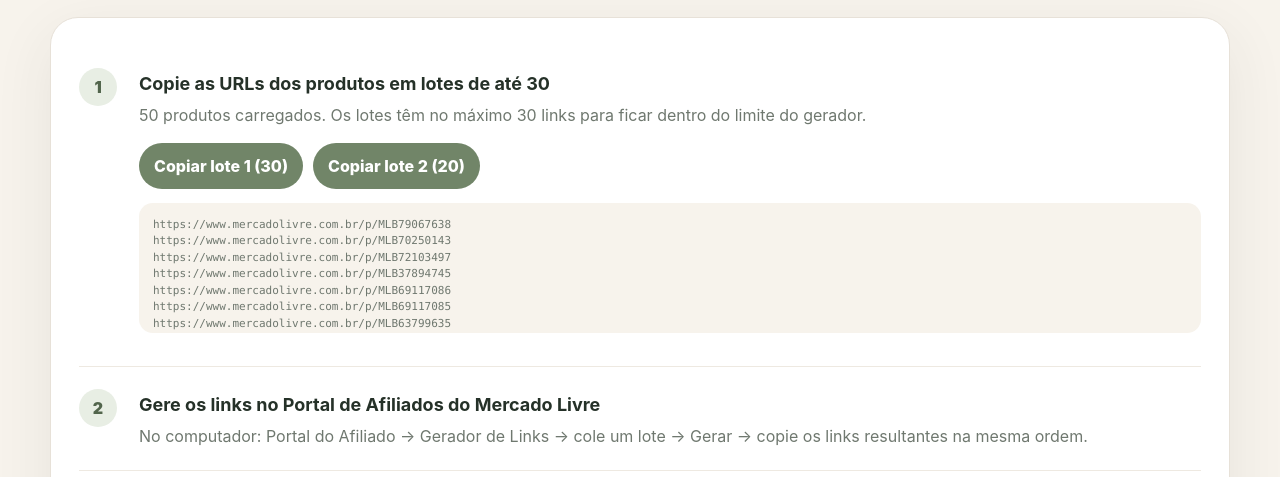
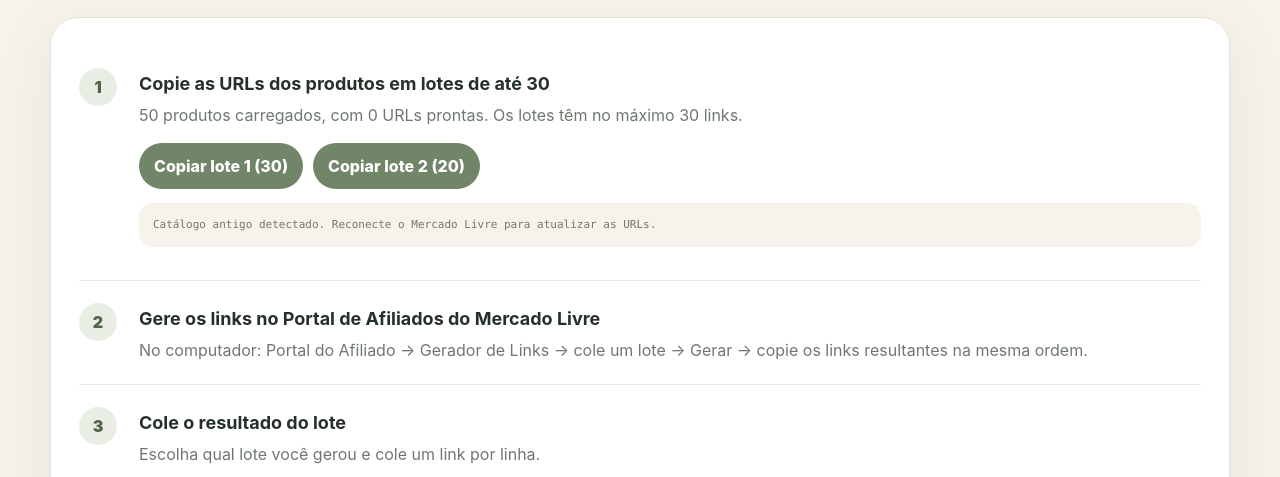
Before and after one commit to RenatoMendesC/casa-no-capricho-api, a website: page public/afiliados.html in a window 1280 px wide. Shown: the part 296-773 px from the top of the page. Drawn offline with Linux system fonts and the light colour scheme.

Commit message:
Bloqueia URLs antigas no gerador de afiliados

```diff
--- a/public/afiliados.html
+++ b/public/afiliados.html
@@ -116,7 +116,7 @@
 
       var products = [];
       var batchSize = 30;
-      var storageKey = "casaNoCaprichoAffiliateLinksV1";
+      var storageKey = "casaNoCaprichoAffiliateLinksV2";
 
       function getSaved(){
         try{return JSON.parse(localStorage.getItem(storageKey)||"{}");}
@@ -137,7 +137,7 @@
       }
 
       function productUrl(product){
-        return product.catalogUrl || ("https://www.mercadolivre.com.br/p/" + product.id);
+        return product.catalogUrl || "";
       }
 
       function extractLinks(text){
@@ -168,7 +168,14 @@
             btn.className = "batch-btn";
             btn.textContent = "Copiar lote " + (index+1) + " (" + batch.length + ")";
             btn.addEventListener("click", function(){
-              var text = batch.map(productUrl).join("\n");
+              var urls = batch.map(productUrl).filter(Boolean);
+
+              if(urls.length !== batch.length){
+                showMessage("Este catálogo ainda está com URLs antigas. Reconecte o Mercado Livre uma vez para atualizar os produtos e tente novamente.", true);
+                return;
+              }
+
+              var text = urls.join("\n");
               navigator.clipboard.writeText(text).then(function(){
                 btn.classList.add("done");
                 btn.textContent = "Lote " + (index+1) + " copiado";
@@ -276,8 +283,10 @@
         })
         .then(function(data){
           products = Array.isArray(data.produtos) ? data.produtos : [];
-          document.getElementById("catalogStatus").textContent = products.length + " produtos carregados. Os lotes têm no máximo 30 links para ficar dentro do limite do gerador.";
-          document.getElementById("urlPreview").textContent = products.slice(0, Math.min(8, products.length)).map(productUrl).join("\n") + (products.length > 8 ? "\n..." : "");
+          var validUrls = products.filter(function(product){ return Boolean(product.catalogUrl); }).length;
+          document.getElementById("catalogStatus").textContent = products.length + " produtos carregados, com " + validUrls + " URLs prontas. Os lotes têm no máximo 30 links.";
+          var preview = products.slice(0, Math.min(8, products.length)).map(productUrl).filter(Boolean);
+          document.getElementById("urlPreview").textContent = preview.length ? preview.join("\n") + (products.length > 8 ? "\n..." : "") : "Catálogo antigo detectado. Reconecte o Mercado Livre para atualizar as URLs.";
           renderBatchControls();
           renderProgress();
         })
```
